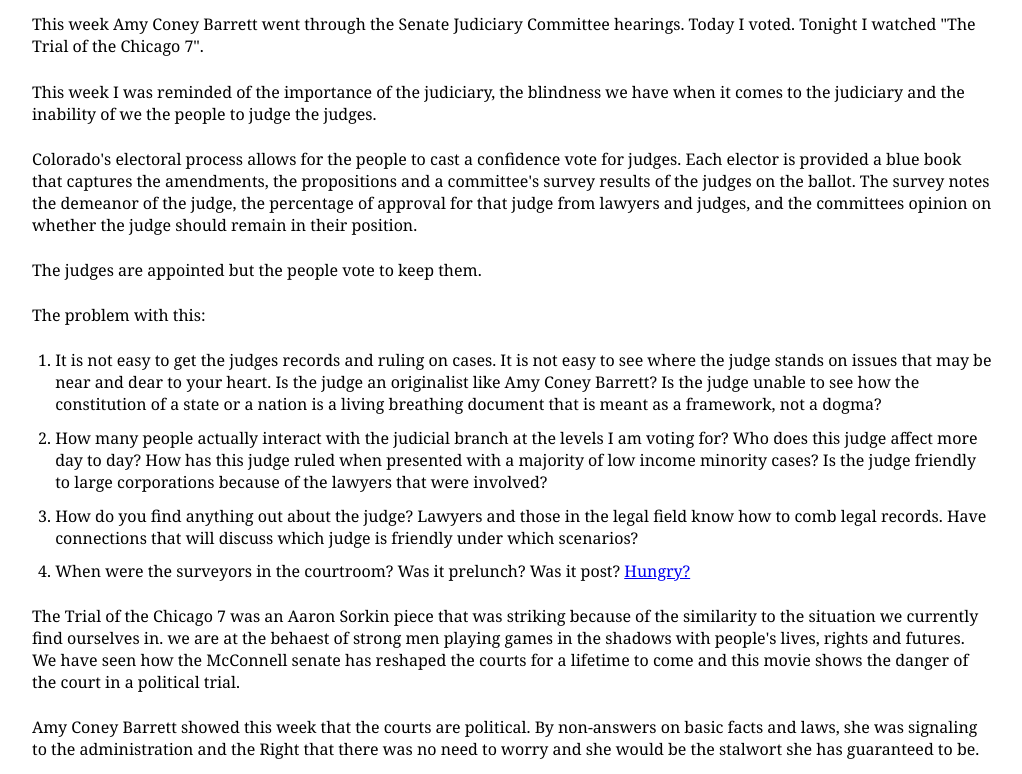
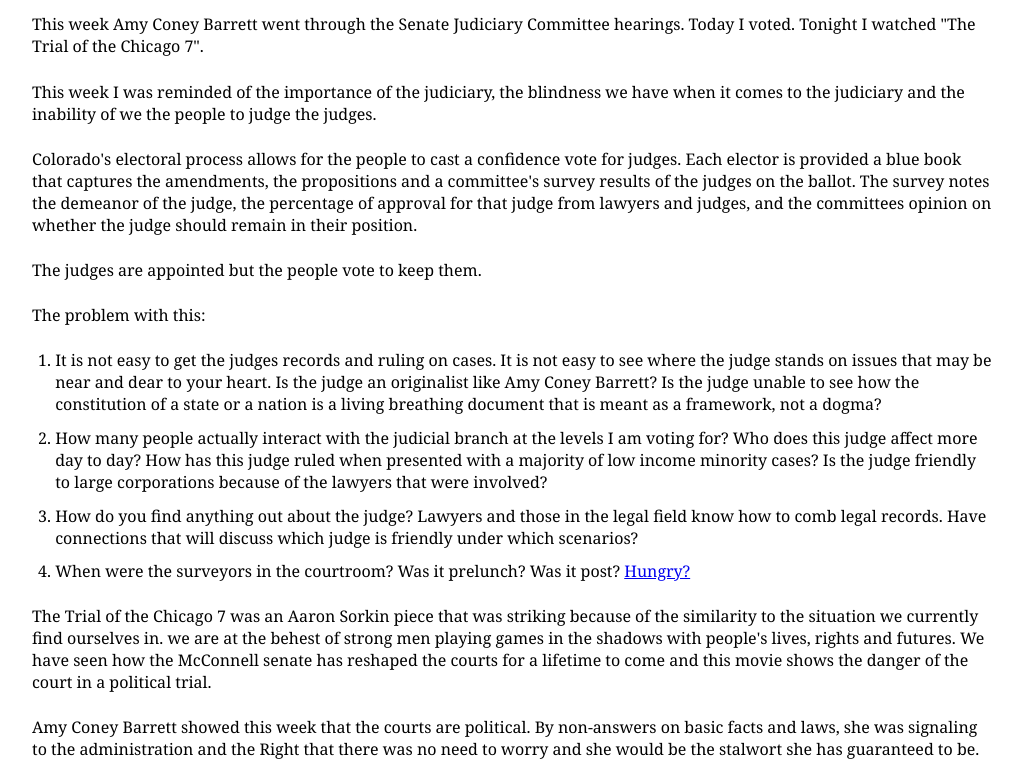
Before and after one commit to timodwhit/site, a Gatsby site: page /blog/judges/ in a window 1280 px wide. Shown: the part 178-952 px from the top of the page, without its empty margins (128-1150 px from the left). Built offline with nearby package versions, Linux system fonts and the light colour scheme; Gatsby itself is replaced by a stand-in of ours; some packages are replaced by stand-ins of ours; what typography-theme-moraga would draw is missing.

Commit message:
Update judges.md

```diff
--- a/content/blog/judges.md
+++ b/content/blog/judges.md
@@ -30,7 +30,7 @@
   1. When were the surveyors in the courtroom? Was it prelunch? Was it post? [Hungry?](http://journal.sjdm.org/16/16823/jdm16823.html)
 
 The Trial of the Chicago 7 was an Aaron Sorkin piece that was striking because of the similarity to the situation we currently find ourselves in.
-we are at the behaest of strong men playing games in the shadows with people's lives, rights and futures. We have seen how the McConnell senate has
+we are at the behest of strong men playing games in the shadows with people's lives, rights and futures. We have seen how the McConnell senate has
 reshaped the courts for a lifetime to come and this movie shows the danger of the court in a political trial.
 
 Amy Coney Barrett showed this week that the courts are political. By non-answers on basic facts and laws, she was signaling to the administration
```
